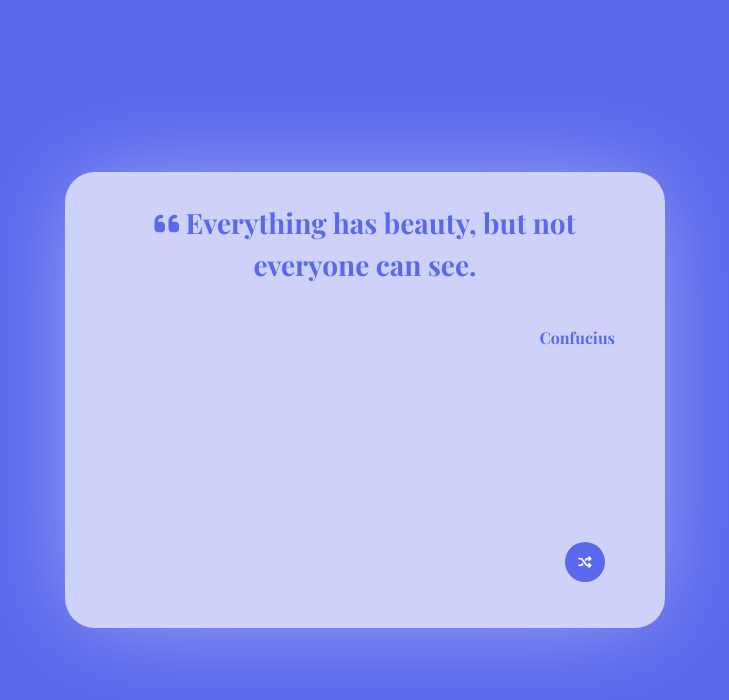
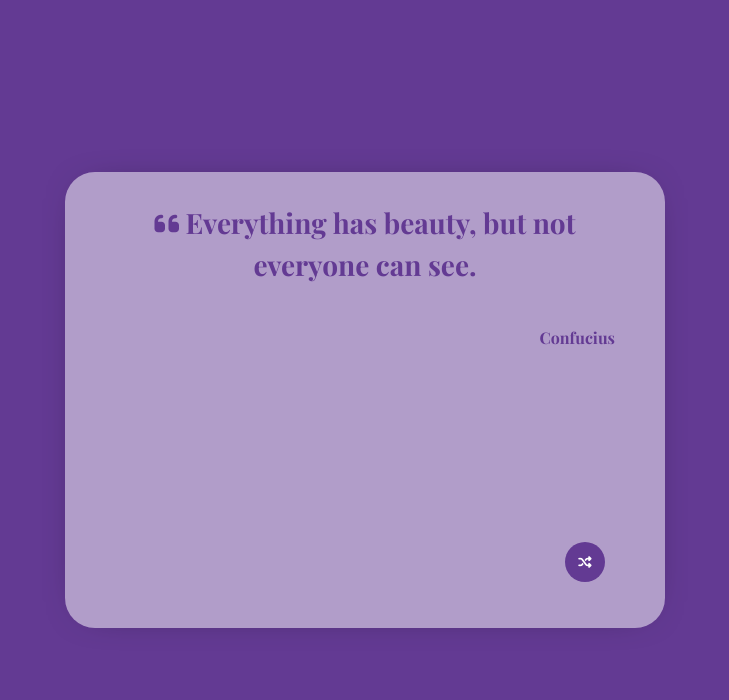
Before and after one commit to steevened/quotes-generator, a React (Vite) app: page / in a window 1280 px wide. Shown: the top 700 px of the page, without its empty margins (275-1004 px from the left). Built offline with nearby package versions, Linux system fonts and the light colour scheme.

Commit message:
adding more colors for the background

```diff
--- a/src/App.css
+++ b/src/App.css
@@ -34,20 +34,24 @@ body {
 }
 
 .app {
-  /* min-width: 400px; */
   width: 60%;
   max-width: 600px;
   padding: 3rem 5rem;
   height: 60%;
   max-height: 85%;
-  background-color: rgba(255, 255, 255, 0.7);
+  background-color: rgba(255, 255, 255, 0.5);
   border-radius: 3rem;
   position: relative;
   text-align: center;
   display: flex;
   flex-direction: column;
   gap: 4rem;
-  box-shadow: 0px 0px 100px -16px rgba(255, 255, 255, 0.5);
+  box-shadow: 0px 0px 40px -26px rgba(0, 0, 0, 0.8);
+  transition: all 0.2s;
+}
+.app:hover {
+  transform: scale(1.01);
+  box-shadow: 0px 0px 40px -15px rgba(0, 0, 0, 0.5);
 }
 
 .app p {
--- a/src/App.jsx
+++ b/src/App.jsx
@@ -19,14 +19,25 @@ function App() {
   const colors = [
     '#845AEC',
     '#5AC3EC',
-    '#A3EC5A',
-    '#EC5AB6',
     '#EC5A5C',
-    '#C2EC5A',
     '#5A68EC',
-    '#EC5AC0',
-    '#5A6DEC',
     '#5AB9EC',
+    '#ECAB5A',
+    '#ECE95A',
+    '#5AECEC',
+    '#B75AEC',
+    '#EC5ACA',
+
+    '#933A4D',
+    '#933A6C',
+    '#923A93',
+    '#633A93',
+    '#4B3A93',
+    '#3A5593',
+    '#3A936E',
+    '#3E933A',
+    '#938E3A',
+    '#936C3A',
   ]
 
   const randomColor = Math.floor(Math.random() * colors.length)
```
